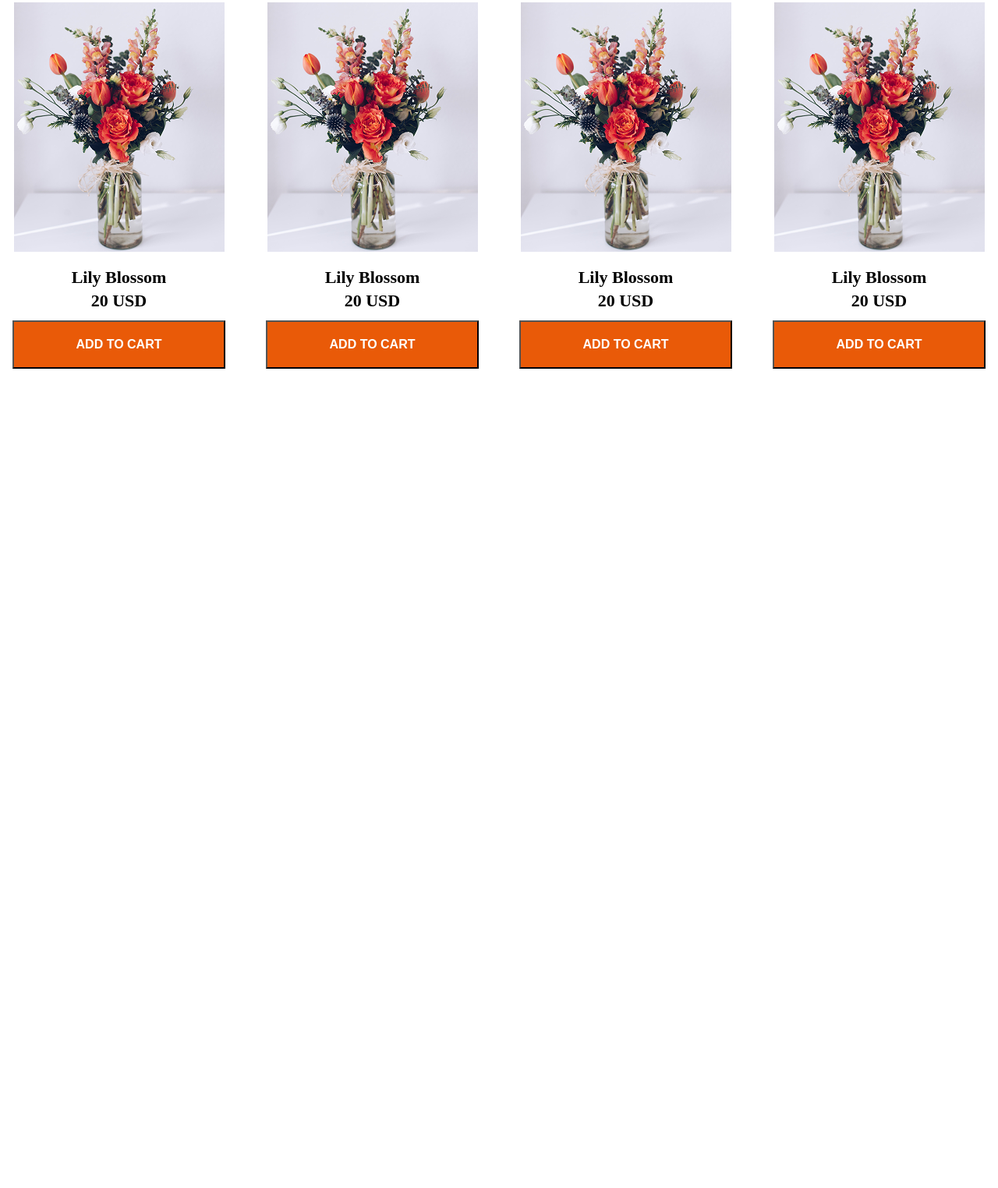
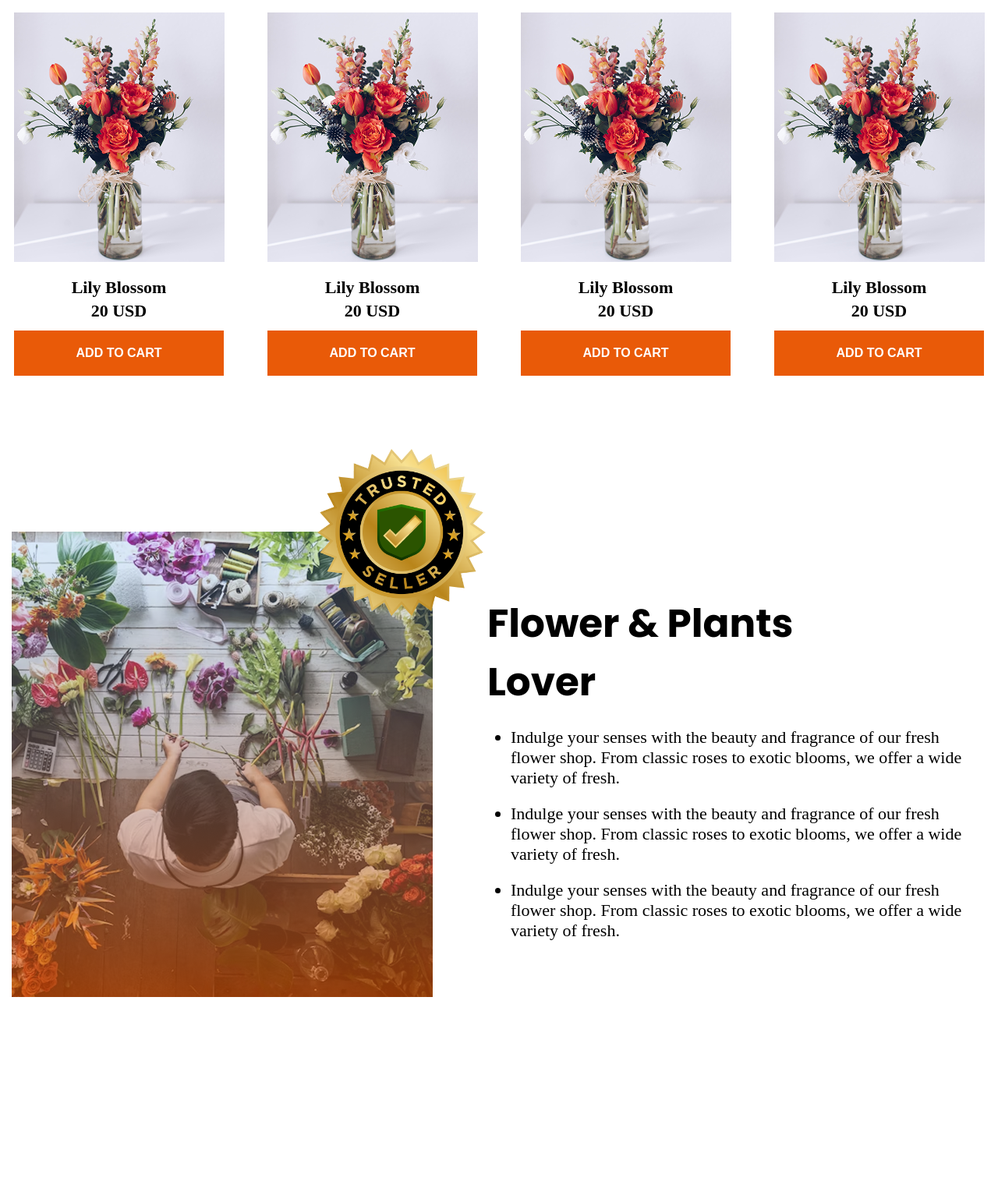
Before and after one commit to akashroydev/b12-responsive-flower-website, a plain HTML site: page index.html in a window 1280 px wide. Shown: the part 1276-2800 px from the top of the page at 78% size. Before the commit the page ends 1749 px from the top, so only its background shows below. Drawn offline with Linux system fonts and the light colour scheme.

Commit message:
challenge section done

```diff
--- a/index.html
+++ b/index.html
@@ -5,6 +5,9 @@
     <meta name="viewport" content="width=device-width, initial-scale=1.0">
     <title>my-second-assignment</title>
     <link rel="stylesheet" href="https://cdnjs.cloudflare.com/ajax/libs/font-awesome/7.0.0/css/all.min.css" integrity="sha512-DxV+EoADOkOygM4IR9yXP8Sb2qwgidEmeqAEmDKIOfPRQZOWbXCzLC6vjbZyy0vPisbH2SyW27+ddLVCN+OMzQ==" crossorigin="anonymous" referrerpolicy="no-referrer" />
+    <link rel="preconnect" href="https://fonts.googleapis.com">
+    <link rel="preconnect" href="https://fonts.gstatic.com" crossorigin>
+    <link href="https://fonts.googleapis.com/css2?family=Noto+Serif:ital,wght@0,100..900;1,100..900&family=Poppins:ital,wght@0,100;0,200;0,300;0,400;0,500;0,600;0,700;0,800;0,900;1,100;1,200;1,300;1,400;1,500;1,600;1,700;1,800;1,900&display=swap" rel="stylesheet">
     <link rel="stylesheet" href="./style.css">
 </head>
 <body>
@@ -30,7 +33,7 @@
     </header>
     <main>
         <section class="our-plants container">
-            <h3 style="font-weight: 700; font-size: 50px;"><span style="color: #E95A08;">Our</span> Plants</h3>
+            <h3><span style="color: #E95A08;">Our</span> Plants</h3>
             <div>
                 <p style="font-size: 22px; margin-top: 5px;">Indulge your senses with the beauty and fragrance of our fresh f.</p>lower shop. From classic roses to exotic blooms, we offer a wide variety of fresh
             </div>
@@ -101,6 +104,25 @@
                 </div>
             </div>
         </section>
+        <section class="challenge-section container">
+            <div class="banner-img">
+                <img src="./B12A02-Responsive-Flowers/assets/flower-store.png" alt="">
+                <div class="banner-img-2">
+                    <img src="./B12A02-Responsive-Flowers/assets/trusted-badge.png" alt="">
+                </div>
+            </div>
+            <div class="banner-left">
+                <div class="position">
+                    <p>Flower & Plants</p>
+                    <p>Lover</p>
+                </div>
+                <ul>
+                    <li>Indulge your senses with the beauty and fragrance of our fresh flower shop. From classic roses to exotic blooms, we offer a wide variety of fresh.</li>
+                    <li>Indulge your senses with the beauty and fragrance of our fresh flower shop. From classic roses to exotic blooms, we offer a wide variety of fresh.</li>
+                    <li>Indulge your senses with the beauty and fragrance of our fresh flower shop. From classic roses to exotic blooms, we offer a wide variety of fresh.</li>
+                </ul>
+            </div>
+        </section>
     </main>
     <footer>
 
--- a/style.css
+++ b/style.css
@@ -10,6 +10,8 @@
 header{
     padding: 20px 0 0 0;
 }
+
+
 
 /**----nav style----**/
 .nav-items{
@@ -25,6 +27,19 @@ header{
 .nav-items ul a{
     text-decoration: none;
 }
+.banner{
+    display: flex;
+    align-items: center;
+    margin-top: 120px;
+}
+.banner .left-div h1{
+    font-weight: 700;
+    font-size: 65px;
+    font-family: "Poppins", sans-serif;
+}
+.banner .left-div p{
+    font-size: 22px;
+}
 
 
 
@@ -33,17 +48,10 @@ header{
 .our-plants{
     margin-top: 50px;
 }
-.banner{
-    display: flex;
-    align-items: center;
-    margin-top: 120px;
-}
-.banner .left-div h1{
+.our-plants h3{
     font-weight: 700;
-    font-size: 65px;
-}
-.banner .left-div p{
-    font-size: 22px;
+    font-size: 50px;
+    font-family: "Poppins", sans-serif;
 }
 .our-plants{
     text-align: center;
@@ -55,6 +63,7 @@ header{
     font-weight: 600;
     padding: 20px 80px 20px 80px;
     margin-top: 10px;
+    border: none;
 }
 .usd{
     line-height: 30px;
@@ -75,3 +84,38 @@ header{
     gap: 50px;
     margin-top: 20px;
 }
+
+
+
+
+/**----challenge section style----**/
+.banner-left p{
+    font-size: 50px;
+    font-weight: 700;
+    font-family: "Poppins", sans-serif;
+}
+.challenge-section{
+    display: flex;
+    align-items: center;
+    gap: 100px;
+    margin-top: 200px;
+}
+.banner-img-2 img{
+    position: relative;
+    height: 300px;
+    right: -350px;
+    top: -750px;
+}
+.banner-left ul li{
+    font-size: 22px;
+}
+.banner-left ul li{
+    margin-top: 20px;
+}
+.banner-left{
+    position: relative;
+    top: -150px;
+}
+.position{
+    margin-left: -30px;
+}
```
